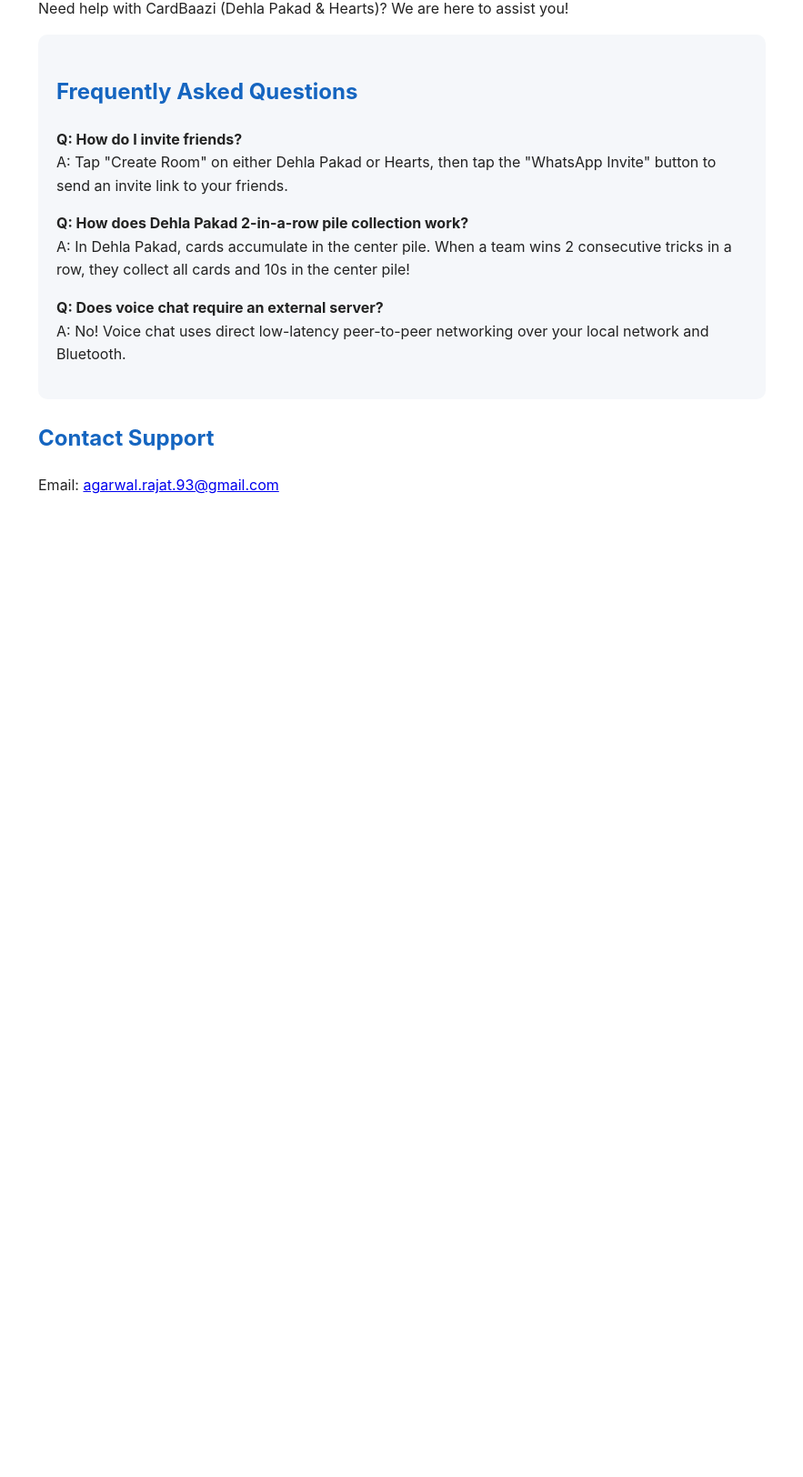
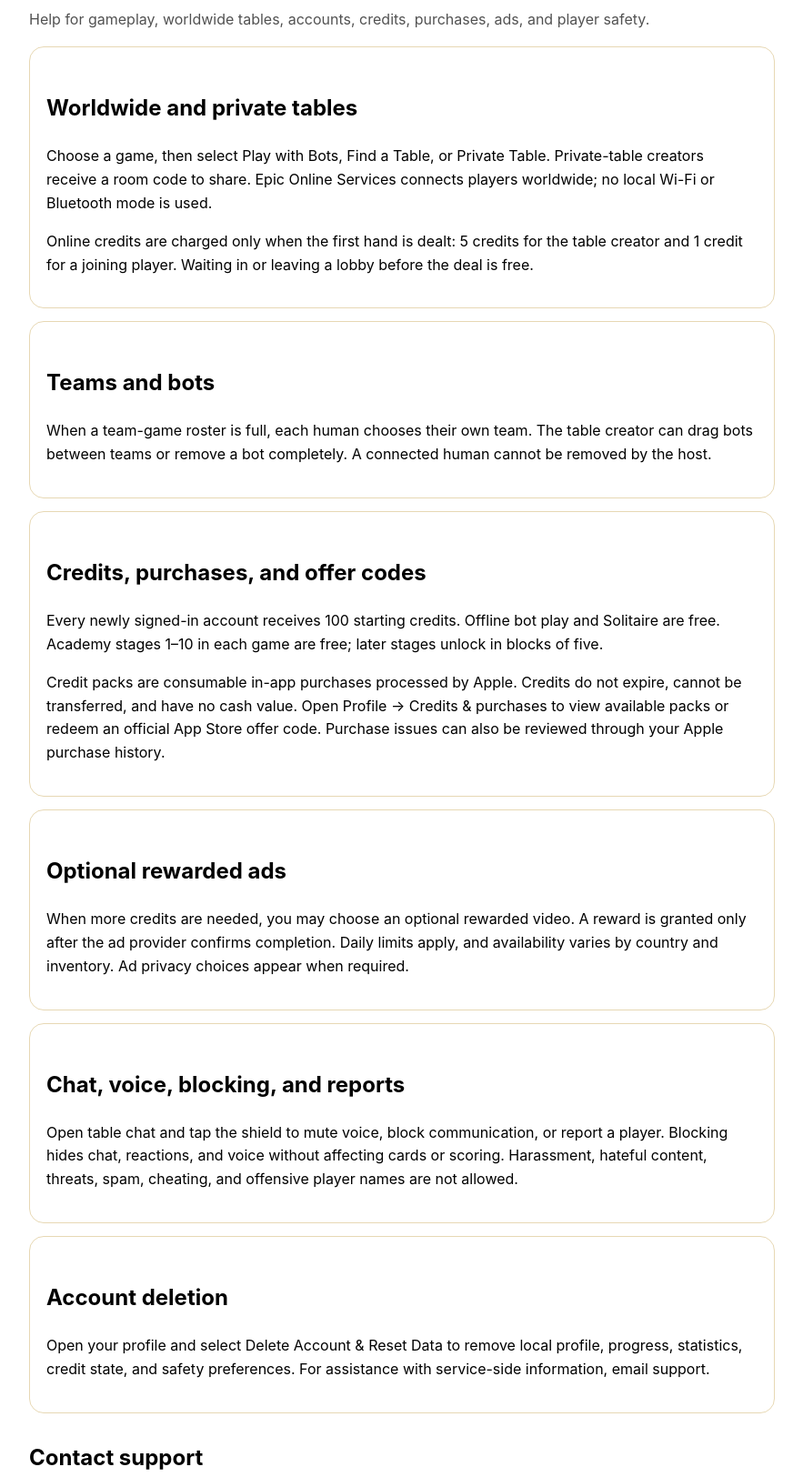
Before and after one commit to ra2630/cardbaazi-site, a plain HTML site: page support.html in a window 1280 px wide. Shown: the part 116-1740 px from the top of the page at 91% size, without its empty margins (198-1081 px from the left). Before the commit the page ends 800 px from the top, so only its background shows below. Drawn offline with Linux system fonts and the light colour scheme.

Commit message:
Publish CardBaazi v2 privacy and support pages

```diff
--- a/support.html
+++ b/support.html
@@ -3,26 +3,52 @@
 <head>
   <meta charset="UTF-8">
   <meta name="viewport" content="width=device-width, initial-scale=1.0">
-    <title>CardBaazi - Support & Help</title>
+  <title>CardBaazi Support</title>
   <style>
-        body { font-family: -apple-system, BlinkMacSystemFont, "Segoe UI", Roboto, Helvetica, Arial, sans-serif; line-height: 1.6; color: #222; max-width: 800px; margin: 40px auto; padding: 0 20px; }
-        h1 { color: #0d47a1; }
-        h2 { color: #1565c0; margin-top: 24px; }
-        .card { background: #f5f7fa; padding: 20px; border-radius: 10px; margin: 15px 0; }
+    :root { color-scheme: light dark; }
+    body { font-family: -apple-system, BlinkMacSystemFont, "Segoe UI", sans-serif; line-height: 1.62; max-width: 820px; margin: 0 auto; padding: 36px 22px 64px; }
+    h1 { margin-bottom: 4px; } h2 { margin-top: 30px; }
+    .card { border: 1px solid #b78a2055; border-radius: 16px; padding: 18px; margin: 14px 0; }
+    .muted { opacity: .68; } a { color: #b78a20; }
   </style>
 </head>
 <body>
-    <h1>CardBaazi Support & Customer Service</h1>
-    <p>Need help with CardBaazi (Dehla Pakad & Hearts)? We are here to assist you!</p>
+  <h1>CardBaazi Support</h1>
+  <p class="muted">Help for gameplay, worldwide tables, accounts, credits, purchases, ads, and player safety.</p>
 
   <div class="card">
-        <h2>Frequently Asked Questions</h2>
-        <p><strong>Q: How do I invite friends?</strong><br>A: Tap "Create Room" on either Dehla Pakad or Hearts, then tap the "WhatsApp Invite" button to send an invite link to your friends.</p>
-        <p><strong>Q: How does Dehla Pakad 2-in-a-row pile collection work?</strong><br>A: In Dehla Pakad, cards accumulate in the center pile. When a team wins 2 consecutive tricks in a row, they collect all cards and 10s in the center pile!</p>
-        <p><strong>Q: Does voice chat require an external server?</strong><br>A: No! Voice chat uses direct low-latency peer-to-peer networking over your local network and Bluetooth.</p>
+    <h2>Worldwide and private tables</h2>
+    <p>Choose a game, then select Play with Bots, Find a Table, or Private Table. Private-table creators receive a room code to share. Epic Online Services connects players worldwide; no local Wi-Fi or Bluetooth mode is used.</p>
+    <p>Online credits are charged only when the first hand is dealt: 5 credits for the table creator and 1 credit for a joining player. Waiting in or leaving a lobby before the deal is free.</p>
   </div>
 
-    <h2>Contact Support</h2>
-    <p>Email: <a href="mailto:agarwal.rajat.93@gmail.com">agarwal.rajat.93@gmail.com</a></p>
+  <div class="card">
+    <h2>Teams and bots</h2>
+    <p>When a team-game roster is full, each human chooses their own team. The table creator can drag bots between teams or remove a bot completely. A connected human cannot be removed by the host.</p>
+  </div>
+
+  <div class="card">
+    <h2>Credits, purchases, and offer codes</h2>
+    <p>Every newly signed-in account receives 100 starting credits. Offline bot play and Solitaire are free. Academy stages 1–10 in each game are free; later stages unlock in blocks of five.</p>
+    <p>Credit packs are consumable in-app purchases processed by Apple. Credits do not expire, cannot be transferred, and have no cash value. Open Profile → Credits &amp; purchases to view available packs or redeem an official App Store offer code. Purchase issues can also be reviewed through your Apple purchase history.</p>
+  </div>
+
+  <div class="card">
+    <h2>Optional rewarded ads</h2>
+    <p>When more credits are needed, you may choose an optional rewarded video. A reward is granted only after the ad provider confirms completion. Daily limits apply, and availability varies by country and inventory. Ad privacy choices appear when required.</p>
+  </div>
+
+  <div class="card">
+    <h2>Chat, voice, blocking, and reports</h2>
+    <p>Open table chat and tap the shield to mute voice, block communication, or report a player. Blocking hides chat, reactions, and voice without affecting cards or scoring. Harassment, hateful content, threats, spam, cheating, and offensive player names are not allowed.</p>
+  </div>
+
+  <div class="card">
+    <h2>Account deletion</h2>
+    <p>Open your profile and select Delete Account &amp; Reset Data to remove local profile, progress, statistics, credit state, and safety preferences. For assistance with service-side information, email support.</p>
+  </div>
+
+  <h2>Contact support</h2>
+  <p>Email <a href="mailto:agarwal.rajat.93@gmail.com">agarwal.rajat.93@gmail.com</a>. Include the game, device model, iOS version, and what you were doing when the issue occurred. Never email passwords, payment-card details, or private authentication codes.</p>
 </body>
 </html>
```
Also changed, not shown: index.html (+2 -2 lines), privacy.html (+39 -25 lines). Lines whose indentation alone changed are shown as unchanged.
